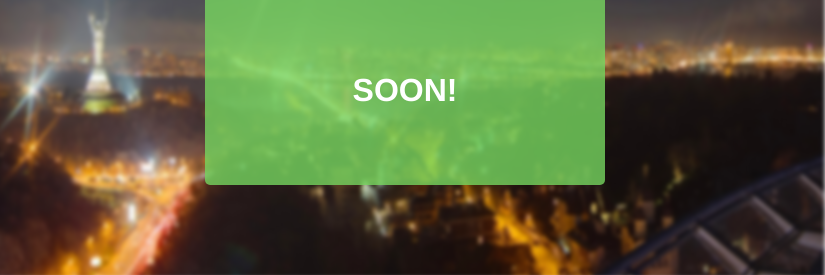
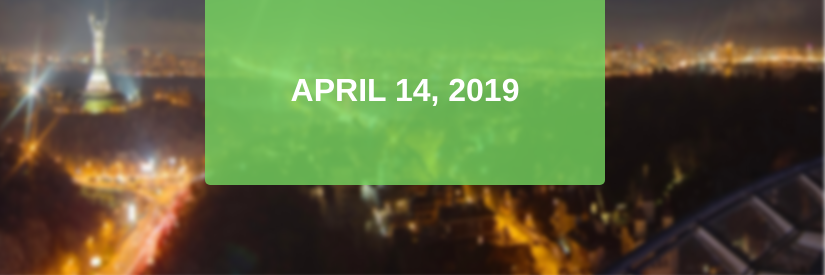
Before and after one commit to nodeschool/kyiv, a plain HTML site: page index.html in a window 1280 px wide. Shown: the part 122-397 px from the top of the page, 455-1280 px from the left. Drawn offline with Linux system fonts and the light colour scheme.

Commit message:
update the date of the event

```diff
--- a/index.html
+++ b/index.html
@@ -16,7 +16,7 @@
     <div class='next-event-banner'>
       <h1>upcoming event</h1>
       <div class='info'>
-        <h1>SOON!</h1>
+        <h1>April 14, 2019</h1>
       </div>
       <div class='sign-up'>
       </div>
```
